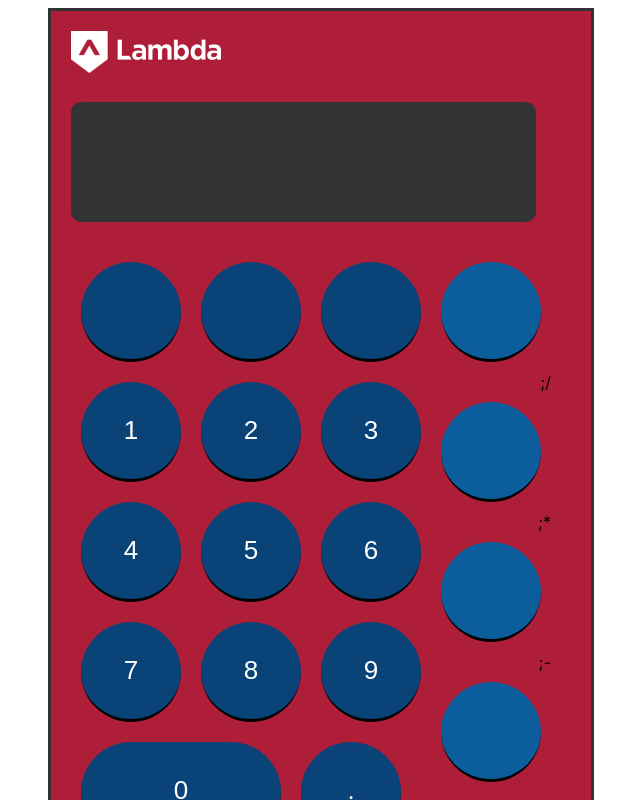
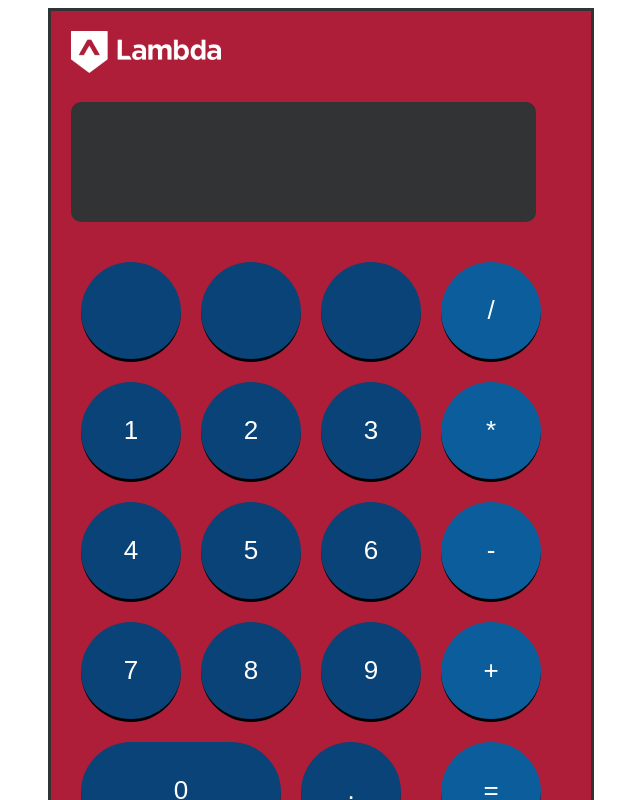
Before and after one commit to bloominstituteoftechnology/lambda-calculator, a React (Create React App) app: page / in a window 1280 px wide. Shown: the top 800 px of the page, without its empty margins (319-959 px from the left). Built offline with nearby package versions, Linux system fonts and the light colour scheme.

Commit message:
MVP complete

```diff
--- a/src/components/ButtonComponents/OperatorButtons/OperatorButton.js
+++ b/src/components/ButtonComponents/OperatorButtons/OperatorButton.js
@@ -2,13 +2,10 @@ import React from "react";
 
 const OperatorButton = props => {
   return (
-    <>
     <button
        className="operator-button"
-       onClick={() => props.addOperator(props.operatorText.value)}
-     ></button>;
-      {props.operatorText.value}
-     </>
+       onClick={() => props.addOperator(props.operatorText.value)}>
+         {props.operatorText.value}</button>
   );
 };
 export default OperatorButton;
```
